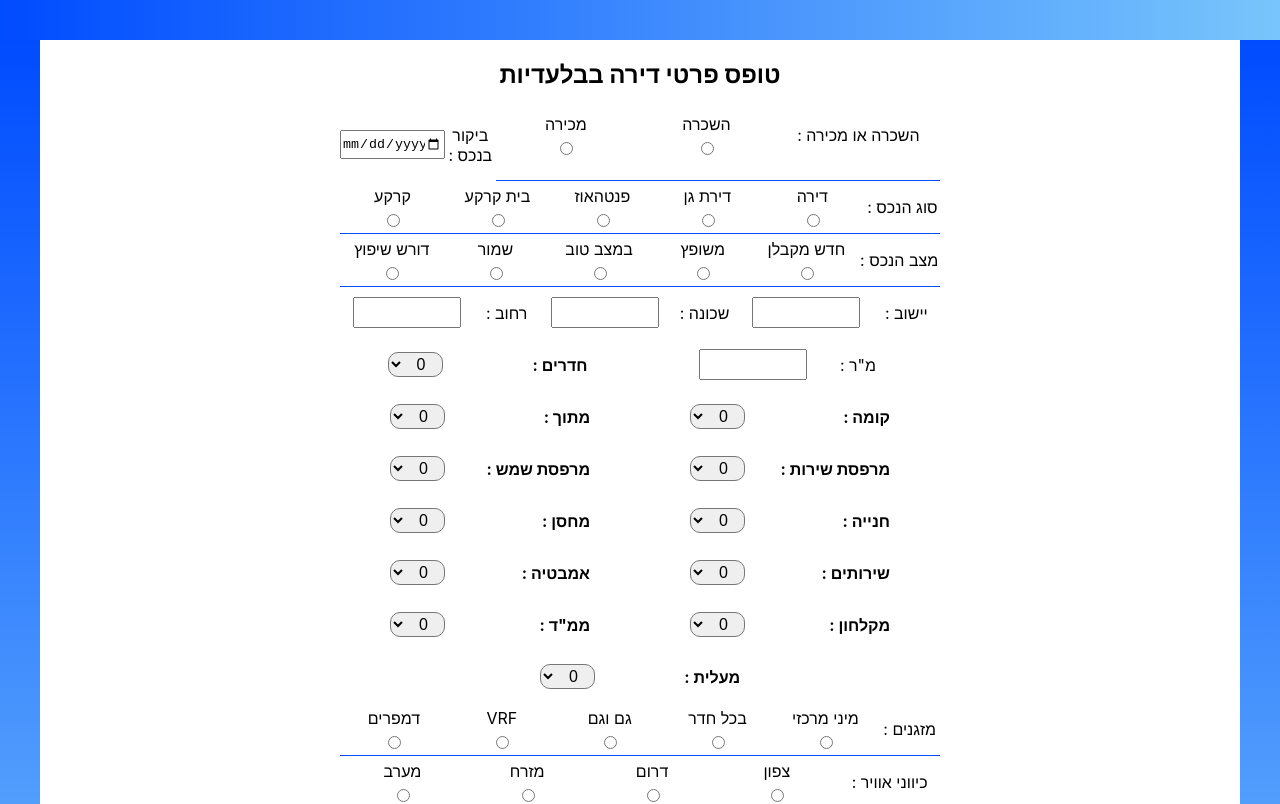
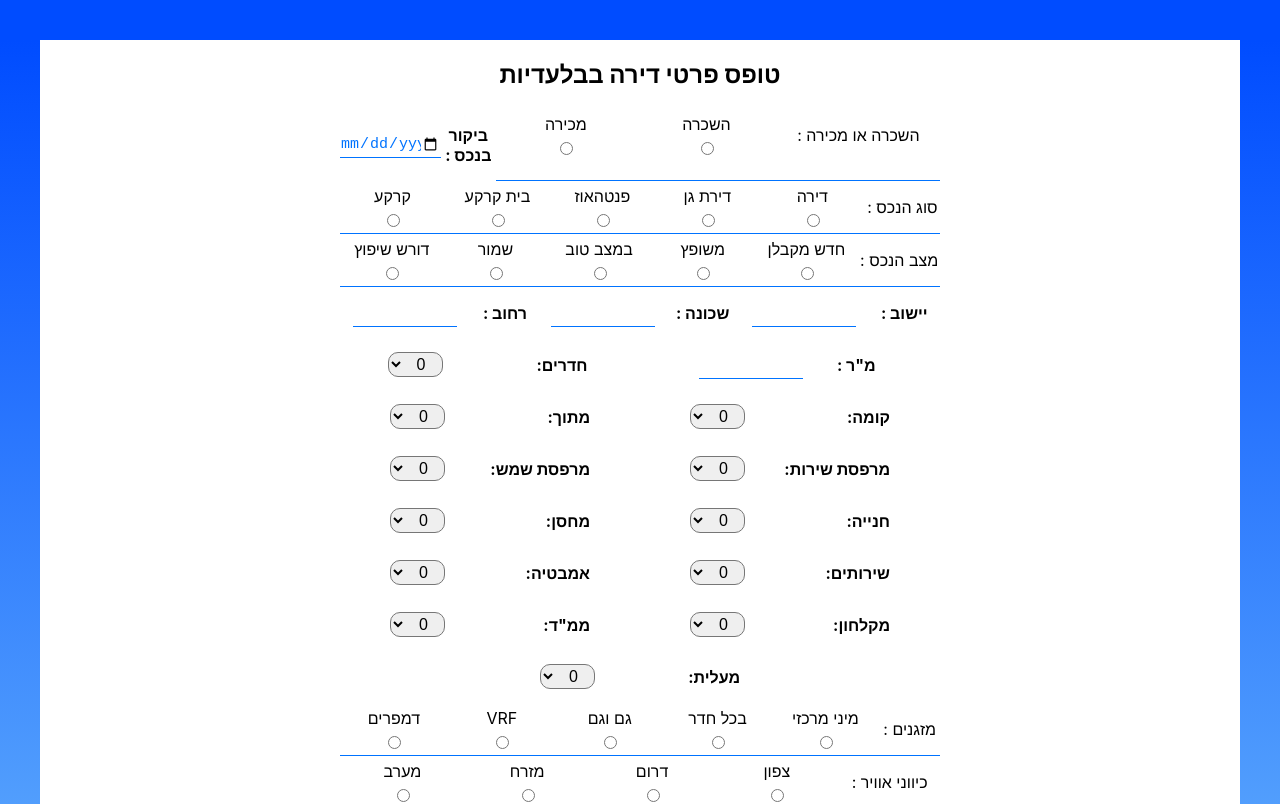
Before and after one commit to LiorAharon98/orna-realtor, a React (Create React App) app: page / in a window 1280 px wide. Shown: the top 804 px of the page. Built offline with nearby package versions, Linux system fonts and the light colour scheme.

Commit message:
added border

```diff
--- a/src/components/input/Input.jsx
+++ b/src/components/input/Input.jsx
@@ -5,7 +5,7 @@ const Input = ({ name,type }) => {
   return (
     <>
       <div id={styles.input_container}>
-        <p>  {name} : </p>
+        <p className={styles.text}>{name} :</p>
         <input type={type} id={styles.input} />
       </div>
       {error && <p>error</p>}
--- a/src/components/input/input.module.css
+++ b/src/components/input/input.module.css
@@ -1,12 +1,19 @@
-#input_container{
+#input_container {
   display: flex;
   align-items: center;
   justify-content: space-around;
   width: 210px;
 }
-#input{
+#input {
   text-align: right;
   outline: none;
   width: 100px;
   height: 25px;
+  border: none;
+  border-bottom: 1.5px solid rgb(0, 115, 255);
+  color: rgb(0, 115, 255);
+  font-size: 15px;
 }
+.text {
+  font-weight: bolder;
+}
--- a/src/components/main/main.module.css
+++ b/src/components/main/main.module.css
@@ -25,7 +25,7 @@
 width: 40px;
 }
 .side_bar_top{
-    background: linear-gradient(to right , rgb(0, 76, 255),rgb(120, 197, 252));
+    background-color: rgb(0, 76, 255);
     height: 40px;
     width: 100%;
 
--- a/src/components/radio_button/radio_button.module.css
+++ b/src/components/radio_button/radio_button.module.css
@@ -3,7 +3,7 @@
     justify-content: space-around;
     flex-wrap: wrap;
     width: 600px;
-    border-bottom: 1.5px solid  rgb(0, 76, 255);
+    border-bottom: 1.5px solid  rgb(0, 115, 255);
 }
 .radio_button{
     width: 100px;
--- a/src/components/select/Select.jsx
+++ b/src/components/select/Select.jsx
@@ -9,7 +9,7 @@ const Select = ({ name, maxNumber,room }) => {
   }
   return (
     <div id={styles.container}>
-      <p id={styles.text}> {name} : </p>
+      <p id={styles.text}>{name}:</p>
       <select id={styles.select_container}>
         <option>0</option>
         {!room && numbers.map((number,index) => {
```
Lines whose indentation alone changed are shown as unchanged.
